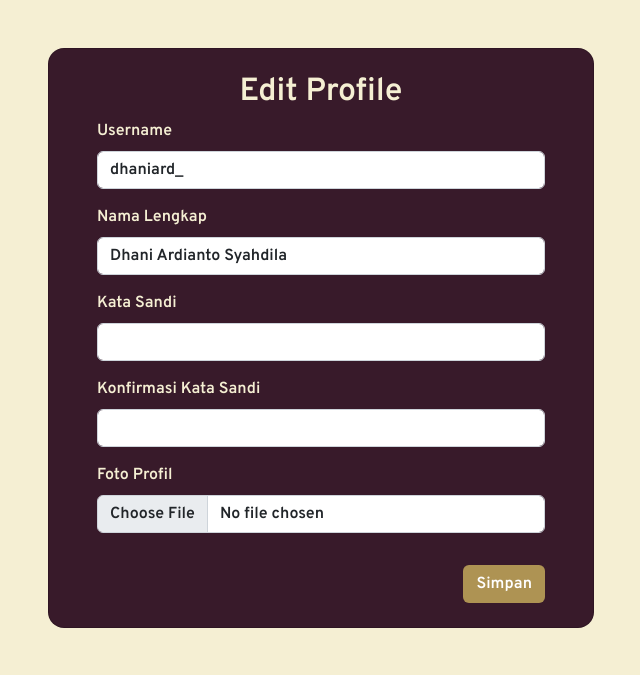
After one commit to fauzan-radji/goquiz, a PHP site: page /edit-profile.html in a window 1280 px wide. The commit adds this page. Shown: the top 675 px of the page, without its empty margins (319-959 px from the left). Run offline with PHP 8.4, Linux system fonts and the light colour scheme.

Commit message:
Add Edit Profile Page

```diff
--- /dev/null
+++ b/edit-profile.html
@@ -0,0 +1,72 @@
+<!DOCTYPE html>
+<html lang="en">
+  <head>
+    <meta charset="UTF-8" />
+    <meta http-equiv="X-UA-Compatible" content="IE=edge" />
+    <meta name="viewport" content="width=device-width, initial-scale=1.0" />
+    <link rel="stylesheet" href="assets/css/bootstrap.min.css" />
+    <link rel="stylesheet" href="css/color.css" />
+    <link rel="stylesheet" href="css/font.css" />
+    <title>Edit Profil</title>
+  </head>
+  <body>
+    <div class="container py-5">
+      <div class="row justify-content-center">
+        <div class="col-md-6">
+          <div class="card bg-dark text-white rounded-4">
+            <div class="card-body py-4 px-4 px-md-5">
+              <h2 class="card-title text-center">Edit Profile</h2>
+              <form>
+                <div class="mb-3">
+                  <label for="username" class="form-label">Username</label>
+                  <input
+                    type="text"
+                    class="form-control"
+                    id="username"
+                    value="dhaniard_"
+                  />
+                </div>
+                <div class="mb-3">
+                  <label for="nama" class="form-label">Nama Lengkap</label>
+                  <input
+                    type="text"
+                    class="form-control"
+                    id="nama"
+                    value="Dhani Ardianto Syahdila"
+                  />
+                </div>
+                <div class="mb-3">
+                  <label for="password" class="form-label">Kata Sandi</label>
+                  <input type="password" class="form-control" id="password" />
+                </div>
+                <div class="mb-3">
+                  <label for="passwordRetype" class="form-label"
+                    >Konfirmasi Kata Sandi</label
+                  >
+                  <input
+                    type="passwordRetype"
+                    class="form-control"
+                    id="password"
+                  />
+                </div>
+                <div class="mb-3">
+                  <label for="profile" class="form-label">Foto Profil</label>
+                  <input
+                    class="form-control"
+                    type="file"
+                    id="profile"
+                    accept="image/*"
+                  />
+                </div>
+
+                <div class="text-end pt-3">
+                  <button type="submit" class="btn primary">Simpan</button>
+                </div>
+              </form>
+            </div>
+          </div>
+        </div>
+      </div>
+    </div>
+  </body>
+</html>
--- a/index.html
+++ b/index.html
@@ -11,10 +11,11 @@
     <title>GOQuiz</title>
   </head>
   <body>
-    <header>GOQuiz</header>
+    <header><img src="img/typo.svg" alt="" /></header>
 
     <main>
-      <img src="img/bocil.png" />
+      <img src="img/logo.svg" />
+
       <div>
         <h1>Ayo belajar bahasa Gorontalo<br />dengan gratis di sini</h1>
         <a href="lesson.html" class="button button-1">Mulai</a>
--- a/lesson.html
+++ b/lesson.html
@@ -25,7 +25,7 @@
         color: #fff;
       }
     </style>
-    <title>Belajar</title>
+    <title>Quiz</title>
   </head>
   <body>
     <div class="container">
--- a/register.html
+++ b/register.html
@@ -17,8 +17,8 @@
         <div class="col-12 col-md-8 col-lg-6 col-xl-5">
           <div class="card bg-dark text-white" style="border-radius: 1rem">
             <div class="card-body p-md-5 p-4">
-              <div class="mb-md-5 mb-3 mt-md-4">
-                <h2 class="fw-bold mb-2 text-uppercase">Daftar</h2>
+              <div class="mb-md-5 mb-3 mt-md-2">
+                <h2 class="fw-bold mb-4 text-uppercase">Daftar</h2>
 
                 <div class="form-outline form-white mb-4">
                   <label class="form-label" for="typeEmailX">Username</label>
```
Also changed, not shown: css/style.css (+8 -6 lines), login.html (+2 -5 lines), img/bglandscape.png (renamed from img/bglandscape1.png), img/logo.svg (added), img/logo/1.svg (added), img/logo/A.png, img/logo/b.svg (added), img/logo/goquiz.svg (added), img/logo/goquizlogo1.png (deleted), img/logo/logo.png (renamed from img/logo/2.png), img/logo/logo.svg (added), img/logo/typo.png (added), img/typo.svg (added).
